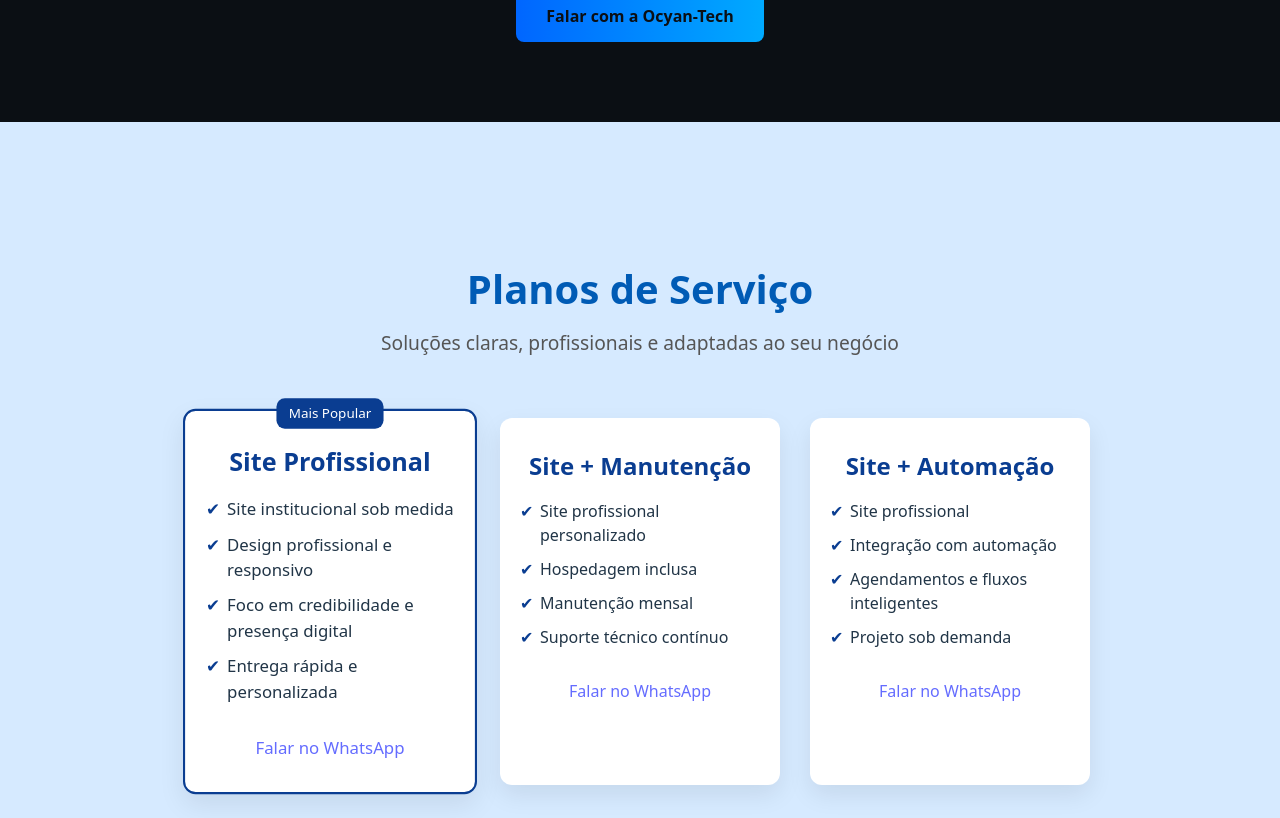
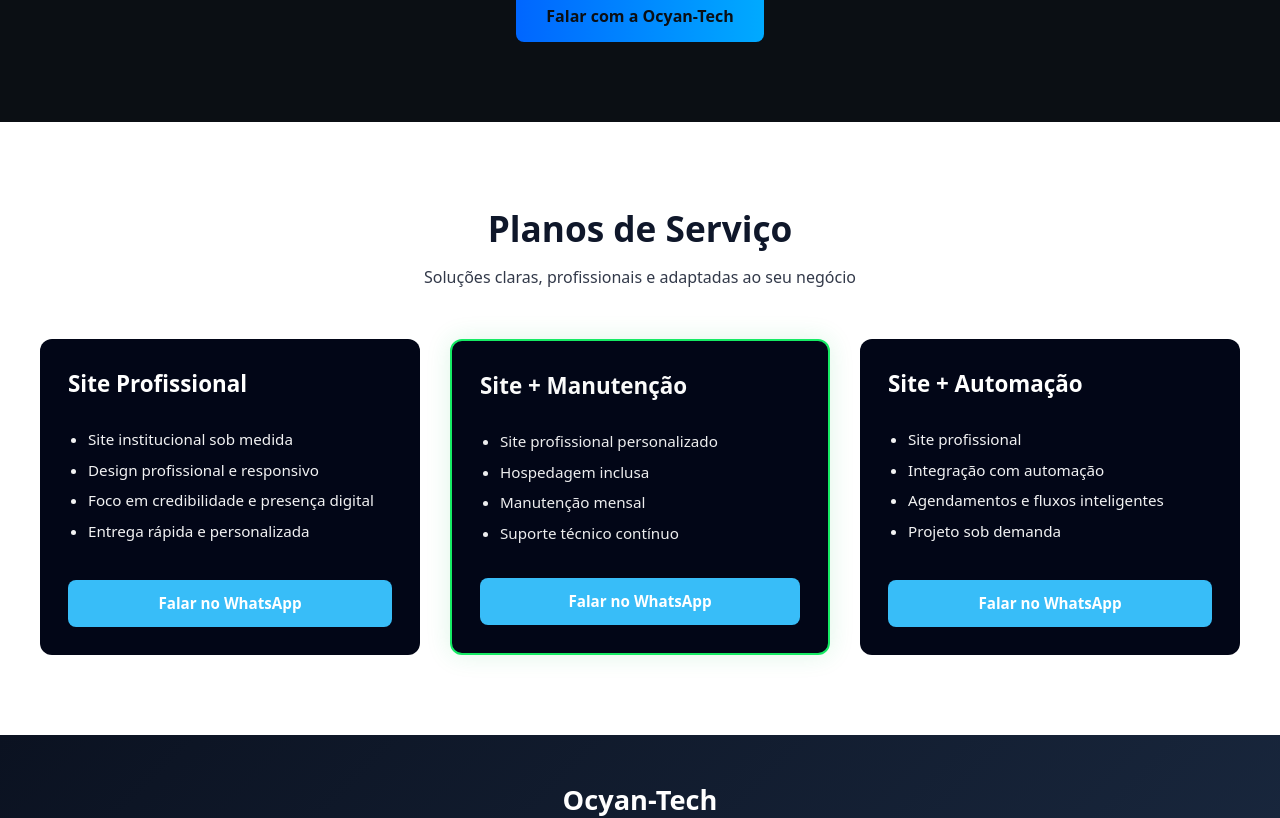
Before and after one commit to OcimarPrado/Frontend-ProjetoA, a React (Vite) app: page / in a window 1280 px wide. Shown: the part 3100-3918 px from the top of the page. Built offline with nearby package versions, Linux system fonts and the light colour scheme; sample sign-in values are in the browser's storage.

Commit message:
Atualizando site

```diff
--- a/src/components/Planos.tsx
+++ b/src/components/Planos.tsx
@@ -14,7 +14,7 @@ const planos = [
       "Entrega rápida e personalizada",
     ],
     mensagem: "Olá! Tenho interesse no plano de Site Profissional e gostaria de entender como funciona.",
-    destaque: true,
+    destaque: false,
   },
   {
     nome: "Site + Manutenção",
@@ -25,7 +25,7 @@ const planos = [
       "Suporte técnico contínuo",
     ],
     mensagem: "Olá! Tenho interesse no plano Site + Manutenção. Podemos conversar?",
-    destaque: false,
+    destaque: true,
   },
   {
     nome: "Site + Automação",
--- a/src/styles/Planos.css
+++ b/src/styles/Planos.css
@@ -1,175 +1,102 @@
 .planos {
-  padding: 80px 40px;
-  background-color: #d6eaff;
-  text-align: center;
-  width: 100%;
-  min-height: 100vh;
-  box-sizing: border-box;
-  display: flex;
-  flex-direction: column;
-  justify-content: center;
-  align-items: center;
+  padding: 80px 20px;
+  background: #ffffff;
+  color: #0f172a;
 }
 
 .planos .container {
-  max-width: 1400px;
-  width: 100%;
+  max-width: 1200px;
+  margin: 0 auto;
 }
 
 .planos h2 {
-  font-size: 2.5rem;
-  color: #005bb5;
+  text-align: center;
+  font-size: 2.2rem;
   margin-bottom: 10px;
-  font-weight: 800;
 }
 
 .planos .subtitle {
-  font-size: 1.2rem;
-  color: #555;
-  margin-bottom: 60px;
+  text-align: center;
+  opacity: 0.85;
+  margin-bottom: 50px;
 }
 
+/* GRID */
 .planos-container {
-  display: flex;
+  display: grid;
+  grid-template-columns: repeat(auto-fit, minmax(280px, 1fr));
   gap: 30px;
-  flex-wrap: wrap;
-  justify-content: center;
 }
 
+/* CARD */
 .plano-card {
-  background-color: #fff;
+  background: #020617;
   border-radius: 12px;
-  padding: 30px 20px;
-  width: 280px;
-  box-shadow: 0 10px 25px rgba(0,0,0,0.08);
-  transition: transform 0.3s, box-shadow 0.3s;
+  padding: 28px;
   display: flex;
   flex-direction: column;
-  align-items: center;
-  position: relative;
+  color: #ffffff;
 }
 
-.plano-card:hover {
-  transform: translateY(-10px);
-  box-shadow: 0 20px 35px rgba(0, 61, 145, 0.25);
+/* TÍTULO */
+.plano-card h3 {
+  font-size: 1.4rem;
+  margin-bottom: 12px;
 }
 
-.plano-card.destaque {
-  border: 2px solid #0a3d91;
-  transform: scale(1.05);
+/* LISTA */
+.plano-card ul {
+  list-style: disc;
+  padding-left: 20px;
+  margin: 15px 0 25px 0;
+  display: block;
 }
 
-.plano-card.destaque::before {
-  content: "Mais Popular";
-  position: absolute;
-  top: -12px;
-  background-color: #0a3d91;
-  color: #fff;
-  padding: 5px 12px;
-  font-size: 0.8rem;
-  border-radius: 8px;
+.plano-card li {
+  font-size: 0.95rem;
+  line-height: 1.5;
+  margin-bottom: 8px;
+  opacity: 0.95;
 }
 
-.plano-card h3 {
-  font-size: 1.5rem;
-  color: #0a3d91;
-  margin-bottom: 15px;
-  font-weight: 700;
+/* BOTÃO WHATSAPP */
+.btn-plano {
+  margin-top: auto;
+  padding: 12px;
+  text-align: center;
+  background: #38bdf8;          /* azul celeste */
+  color: #ffffff;
+  font-weight: 600;
+  font-size: 0.95rem;
+  border-radius: 8px;
+  text-decoration: none;
+  border: none;
+  cursor: pointer;
+
+  transition: background 0.25s ease, transform 0.2s ease, box-shadow 0.2s ease;
 }
 
-.plano-card .valor {
-  font-size: 2rem;
-  font-weight: bold;
-  color: #0a3d91;
-  margin-bottom: 5px;
+/* HOVER CORRETO */
+.btn-plano:hover {
+  background: #25d366;          /* verde WhatsApp */
+  transform: translateY(-2px);
+  box-shadow: 0 6px 15px rgba(37, 211, 102, 0.35);
 }
 
-.plano-card .periodo {
-  font-size: 0.9rem;
-  color: #777;
-  margin-bottom: 20px;
+/* PLANO EM DESTAQUE (Site + Manutenção) */
+.plano-card.destaque {
+  border: 2px solid #16ea64;
+  box-shadow: 0 0 25px rgba(34, 197, 94, 0.15);
+  color:#fafafa
 }
 
-.plano-card ul {
-  list-style: none;
-  padding: 0;
-  margin: 0 0 20px 0;
-  text-align: left;
-}
-
-.plano-card ul li {
-  margin-bottom: 10px;
-  padding-left: 20px;
-  position: relative;
-}
-
-.plano-card ul li::before {
-  content: "✔";
-  position: absolute;
-  left: 0;
-  color: #0a3d91;
-}
-
-.plano-card button {
-  background-color: #0a3d91;
-  color: #fff;
-  border: none;
-  padding: 12px 25px;
-  border-radius: 8px;
-  font-size: 1rem;
-  cursor: pointer;
-  transition: background 0.3s;
-}
-
-.plano-card button:hover {
-  background-color: #06265f;
-}
-
-/* RESPONSIVIDADE */
-@media screen and (max-width: 900px) {
-  .planos {
-    padding: 60px 20px;
+/* MOBILE */
+@media (max-width: 768px) {
+  .plano-card {
+    padding: 22px;
   }
 
-  .planos-container {
-    flex-direction: column;
-    align-items: center;
-    gap: 25px;
-  }
-
-  .planos h2 {
-    font-size: 2rem;
-  }
-
-  .planos .subtitle {
-    font-size: 1.1rem;
-    margin-bottom: 40px;
-  }
-
-  .plano-card {
-    width: 100%;
-    max-width: 400px;
-  }
-
-  .plano-card.destaque {
-    transform: scale(1);
+  .plano-card li {
+    font-size: 0.9rem;
   }
 }
-
-@media screen and (max-width: 500px) {
-  .planos {
-    padding: 40px 15px;
-  }
-
-  .planos h2 {
-    font-size: 1.8rem;
-  }
-
-  .planos .subtitle {
-    font-size: 1rem;
-  }
-
-  .plano-card {
-    padding: 25px 15px;
-  }
-}
```
